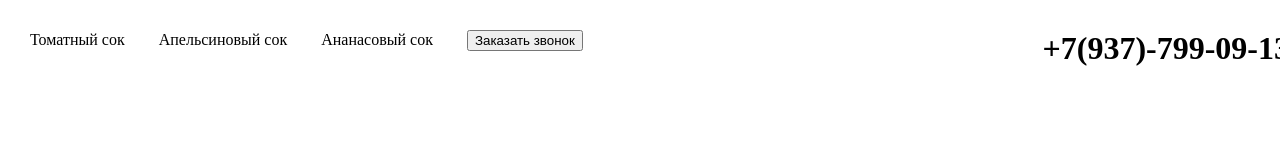
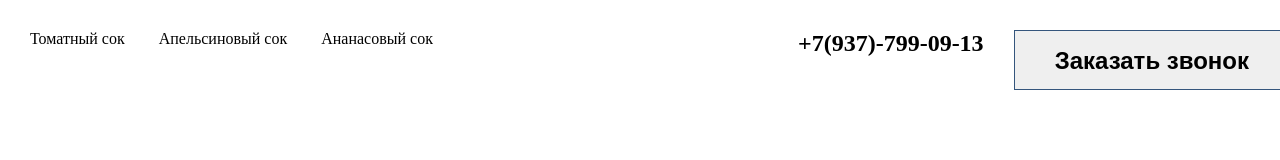
Before and after one commit to teawayfarer/teawayfarer.github.io, a plain HTML site: page index.html in a window 1280 px wide. Shown: the top 160 px of the page. Drawn offline with Linux system fonts and the light colour scheme.

Commit message:
Update index.html

```diff
--- a/index.html
+++ b/index.html
@@ -28,7 +28,15 @@
 			#phonenum{
 				float:right;
 				font-weight: bold;
-				font-size: 32px;
+				font-size: 24px;
+			}
+			#callme{
+				float:right;
+				font-weight: bold;
+				font-size: 24px;
+				border: 1px solid rgb(52, 85, 124);
+				padding: 16px 40px 14px;
+				margin-left: 30px;
 			}
 		</style>
 	</head>
@@ -40,7 +48,7 @@
 				<a href ":">Томатный сок</a>
 				<a href ":">Апельсиновый сок</a>
 				<a href ":">Ананасовый сок</a>
-				<button> Заказать звонок </button>
+				<button id="callme"> Заказать звонок </button>
 				<span id="phonenum"> +7(937)-799-09-13</span>
 			</header>
 		</div>
```
